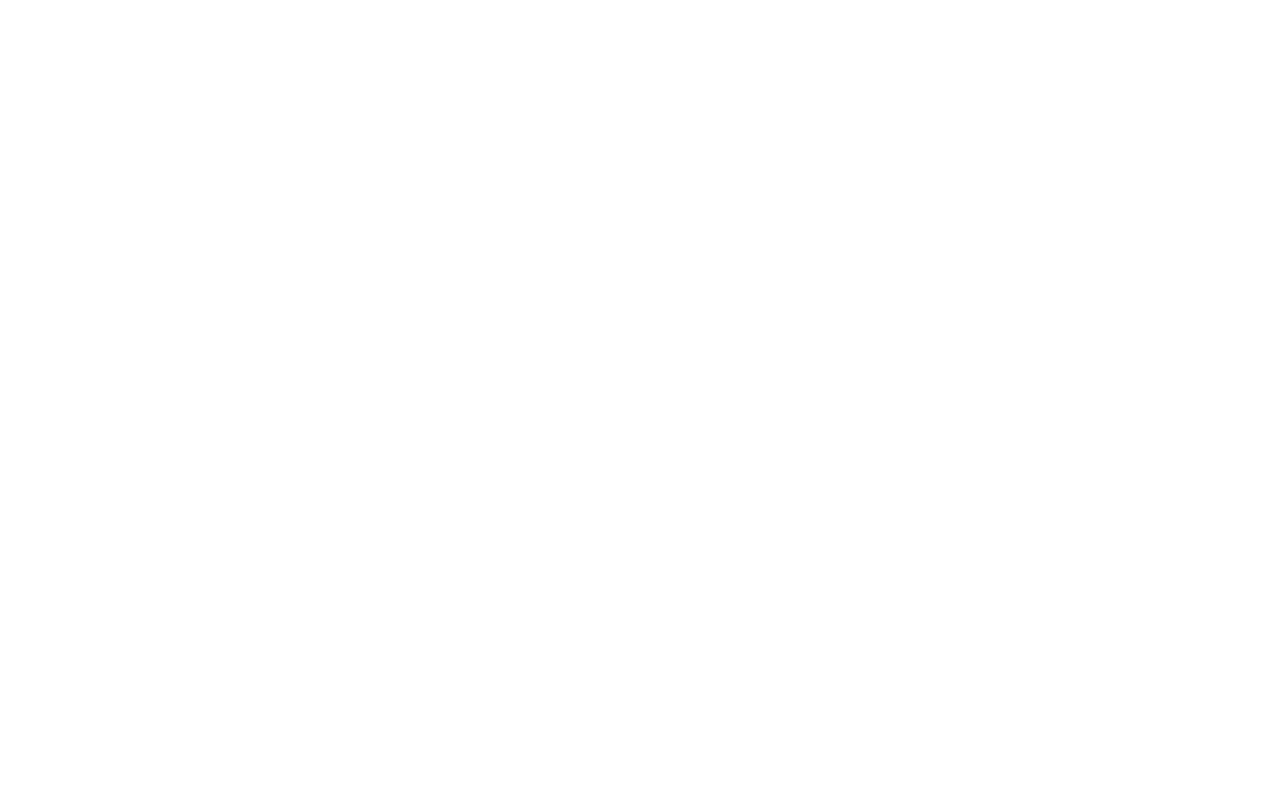
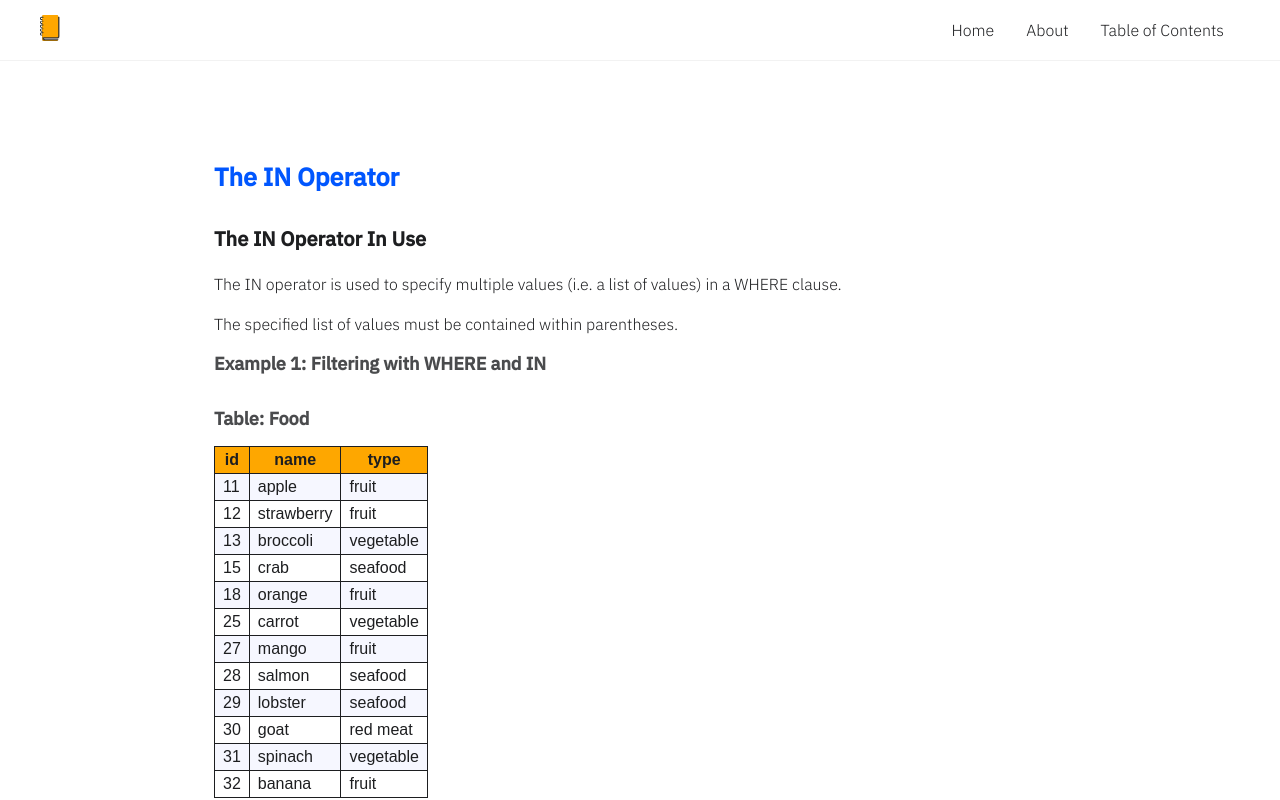
Before and after one commit to agviray/sql-notebook, a React (Create React App) app: page /in-operator in a window 1280 px wide. Before the commit this address had no page. Shown: the top 800 px of the page. Built offline with nearby package versions, Linux system fonts and the light colour scheme.

Commit message:
Create InOperator page and styles

```diff
--- a/src/components/App.js
+++ b/src/components/App.js
@@ -8,6 +8,7 @@
 import GenSqlInfo from './pages/GenSqlInfo';
 import CreateTable from './pages/CreateTable';
 import Delete from './pages/Delete';
+import InOperator from './pages/InOperator';
 import InsertInto from './pages/InsertInto';
 import OrderBy from './pages/OrderBy';
 import QueriesWithExpressions from './pages/QueriesWithExpressions';
@@ -34,6 +35,7 @@
         <Route path="select" element={<Select />} />
         <Route path="update" element={<Update />} />
         <Route path="where" element={<Where />} />
+        <Route path="in-operator" element={<InOperator />} />
       </Route>
     </Routes>
   );
--- /dev/null
+++ b/src/components/pages/InOperator.js
@@ -0,0 +1,77 @@
+import React from 'react';
+import Table from '../Table';
+
+const headings = ['id', 'name', 'type'];
+const tableARows = [
+  ['11', 'apple', 'fruit'],
+  ['12', 'strawberry', 'fruit'],
+  ['13', 'broccoli', 'vegetable'],
+  ['15', 'crab', 'seafood'],
+  ['18', 'orange', 'fruit'],
+  ['25', 'carrot', 'vegetable'],
+  ['27', 'mango', 'fruit'],
+  ['28', 'salmon', 'seafood'],
+  ['29', 'lobster', 'seafood'],
+  ['30', 'goat', 'red meat'],
+  ['31', 'spinach', 'vegetable'],
+  ['32', 'banana', 'fruit'],
+];
+const tableBRows = [
+  ['13', 'broccoli', 'vegetable'],
+  ['15', 'crab', 'seafood'],
+  ['25', 'carrot', 'vegetable'],
+  ['28', 'salmon', 'seafood'],
+  ['29', 'lobster', 'seafood'],
+  ['31', 'spinach', 'vegetable'],
+];
+
+const InOperator = () => {
+  return (
+    <div className="wrapper">
+      <section>
+        <div>
+          <div className="headingContainer">
+            <h2>The IN Operator</h2>
+          </div>
+          <div className="inOperator">
+            <section>
+              <article>
+                <h3>The IN Operator In Use</h3>
+                <p>
+                  The IN operator is used to specify multiple values (i.e. a
+                  list of values) in a WHERE clause.
+                </p>
+                <p>
+                  The specified list of values must be contained within
+                  parentheses.
+                </p>
+              </article>
+              <article>
+                <h4>Example 1: Filtering with WHERE and IN</h4>
+                <div className="tableContainer">
+                  <h4>Table: Food</h4>
+                  <Table tableHeadings={headings} tableRows={tableARows} />
+                </div>
+                <p>
+                  Using the Food table above, we can use WHERE and IN to filter
+                  foods that are either vegetables or seafoods.
+                </p>
+                <p>We can write our query like so:</p>
+                <div className="queryContainer">
+                  <span>SELECT * FROM Food</span>
+                  <span>WHERE type IN ( 'vegetable', 'seafood');</span>
+                </div>
+                <p>And the returned result would show:</p>
+                <div className="tableContainer">
+                  <Table tableHeadings={headings} tableRows={tableBRows} />
+                </div>
+              </article>
+            </section>
+          </div>
+        </div>
+      </section>
+    </div>
+  );
+};
+
+export default InOperator;
--- a/src/components/pages/TableOfContents.js
+++ b/src/components/pages/TableOfContents.js
@@ -35,6 +35,10 @@
     path: '../where',
   },
   {
+    name: 'Operators - IN',
+    path: '../in-operator',
+  },
+  {
     name: 'Queries with Expressions (and the AS keyword)',
     path: '../queries-with-expressions',
   },
--- a/src/sass/main.css
+++ b/src/sass/main.css
@@ -501,6 +501,30 @@
   border-color: rgb(0, 86, 254);
 }
 
+.inOperator h3 {
+  font-size: 20px;
+  padding-bottom: 1.25rem;
+}
+.inOperator h4 {
+  color: #4a4b4d;
+  font-size: 18px;
+  padding-bottom: 1rem;
+}
+.inOperator p:not(:nth-of-type(1)) {
+  padding-top: 1rem;
+}
+.inOperator section:not(:nth-child(1)),
+.inOperator article:not(:nth-child(1)) {
+  padding-top: 1rem;
+}
+.inOperator section > article:nth-of-type(1) {
+  padding-top: 0;
+}
+.inOperator .tableContainer {
+  padding-top: 1rem;
+  padding-bottom: 1rem;
+}
+
 .insertInto h3 {
   font-size: 20px;
   padding-bottom: 1.25rem;
--- a/src/sass/main.scss
+++ b/src/sass/main.scss
@@ -16,6 +16,7 @@
 @import './pages/delete';
 @import './pages/general-sql-info';
 @import './pages/home-page';
+@import './pages/in-operator';
 @import './pages/insert-into';
 @import './pages/order-by';
 @import './pages/page-layout';
--- /dev/null
+++ b/src/sass/pages/_in-operator.scss
@@ -0,0 +1,23 @@
+.inOperator {
+  @include generalH3;
+  @include generalH4;
+  @include generalParagraph;
+
+  section,
+  article {
+    &:not(:nth-child(1)) {
+      padding-top: 1rem;
+    }
+  }
+
+  section > article {
+    &:nth-of-type(1) {
+      padding-top: 0;
+    }
+  }
+
+  .tableContainer {
+    padding-top: 1rem;
+    padding-bottom: 1rem;
+  }
+}
```
Also changed, not shown: 1 other file (tests, documents, lock files or other folders).
